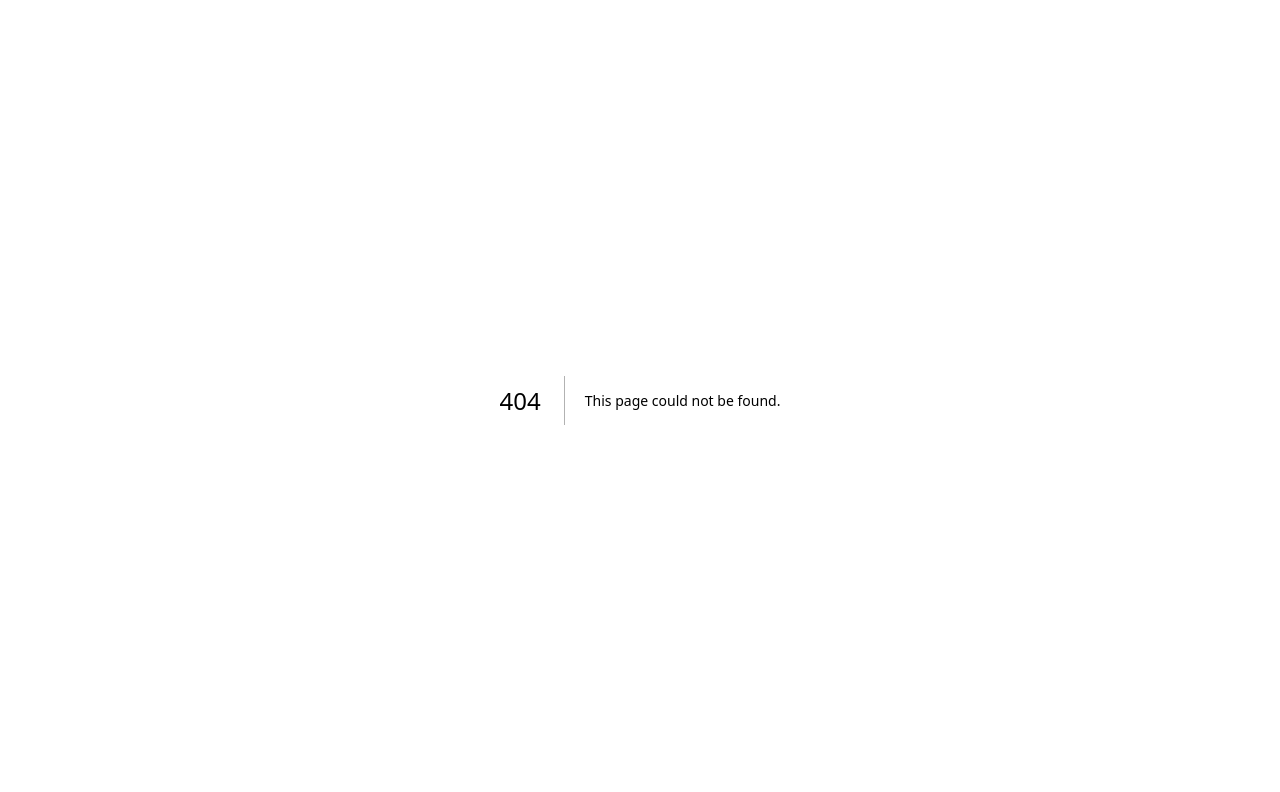
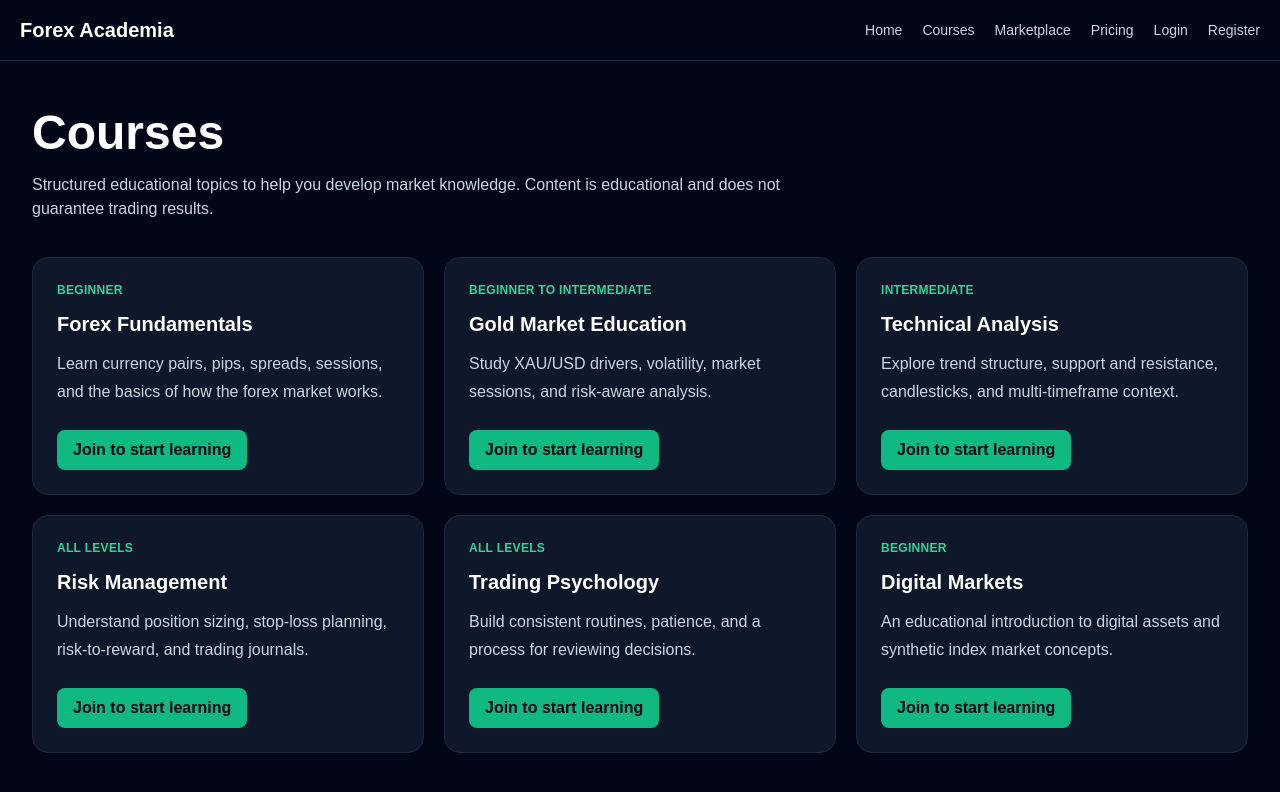
Before and after one commit to bethanyhellen210-alt/FOREX-ACADEMIA-, a Next.js app: page /courses in a window 1280 px wide. Before the commit this address had no page. Shown: the top 792 px of the page. Built offline with nearby package versions, Linux system fonts and the light colour scheme.

Commit message:
Add courses route and deployment instructions

```diff
--- /dev/null
+++ b/app/courses/page.tsx
@@ -0,0 +1,35 @@
+import Link from "next/link";
+import Navbar from "@/components/Navbar";
+
+const courses = [
+  { title: "Forex Fundamentals", level: "Beginner", description: "Learn currency pairs, pips, spreads, sessions, and the basics of how the forex market works." },
+  { title: "Gold Market Education", level: "Beginner to intermediate", description: "Study XAU/USD drivers, volatility, market sessions, and risk-aware analysis." },
+  { title: "Technical Analysis", level: "Intermediate", description: "Explore trend structure, support and resistance, candlesticks, and multi-timeframe context." },
+  { title: "Risk Management", level: "All levels", description: "Understand position sizing, stop-loss planning, risk-to-reward, and trading journals." },
+  { title: "Trading Psychology", level: "All levels", description: "Build consistent routines, patience, and a process for reviewing decisions." },
+  { title: "Digital Markets", level: "Beginner", description: "An educational introduction to digital assets and synthetic index market concepts." },
+];
+
+export default function CoursesPage() {
+  return (
+    <>
+      <Navbar />
+      <main className="min-h-screen bg-slate-950 px-5 py-12 text-white sm:px-8">
+        <div className="mx-auto max-w-7xl">
+          <h1 className="text-4xl font-bold sm:text-5xl">Courses</h1>
+          <p className="mt-4 max-w-3xl text-slate-300">Structured educational topics to help you develop market knowledge. Content is educational and does not guarantee trading results.</p>
+          <div className="mt-9 grid gap-5 sm:grid-cols-2 lg:grid-cols-3">
+            {courses.map((course) => (
+              <article key={course.title} className="rounded-2xl border border-slate-800 bg-slate-900 p-6">
+                <p className="text-xs font-semibold uppercase tracking-wide text-emerald-400">{course.level}</p>
+                <h2 className="mt-3 text-xl font-bold">{course.title}</h2>
+                <p className="mt-3 leading-7 text-slate-300">{course.description}</p>
+                <Link href="/register" className="mt-6 inline-block rounded-lg bg-emerald-500 px-4 py-2 font-semibold text-slate-950">Join to start learning</Link>
+              </article>
+            ))}
+          </div>
+        </div>
+      </main>
+    </>
+  );
+}
```
